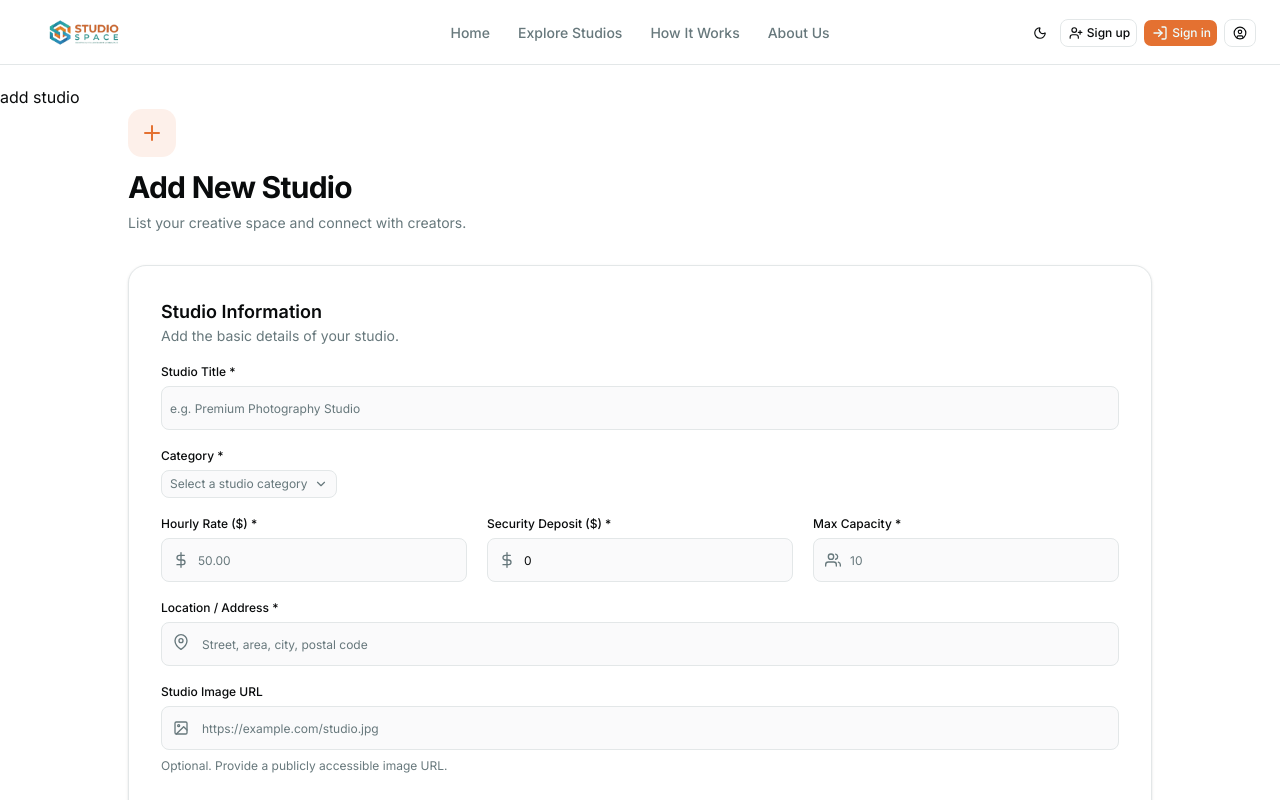
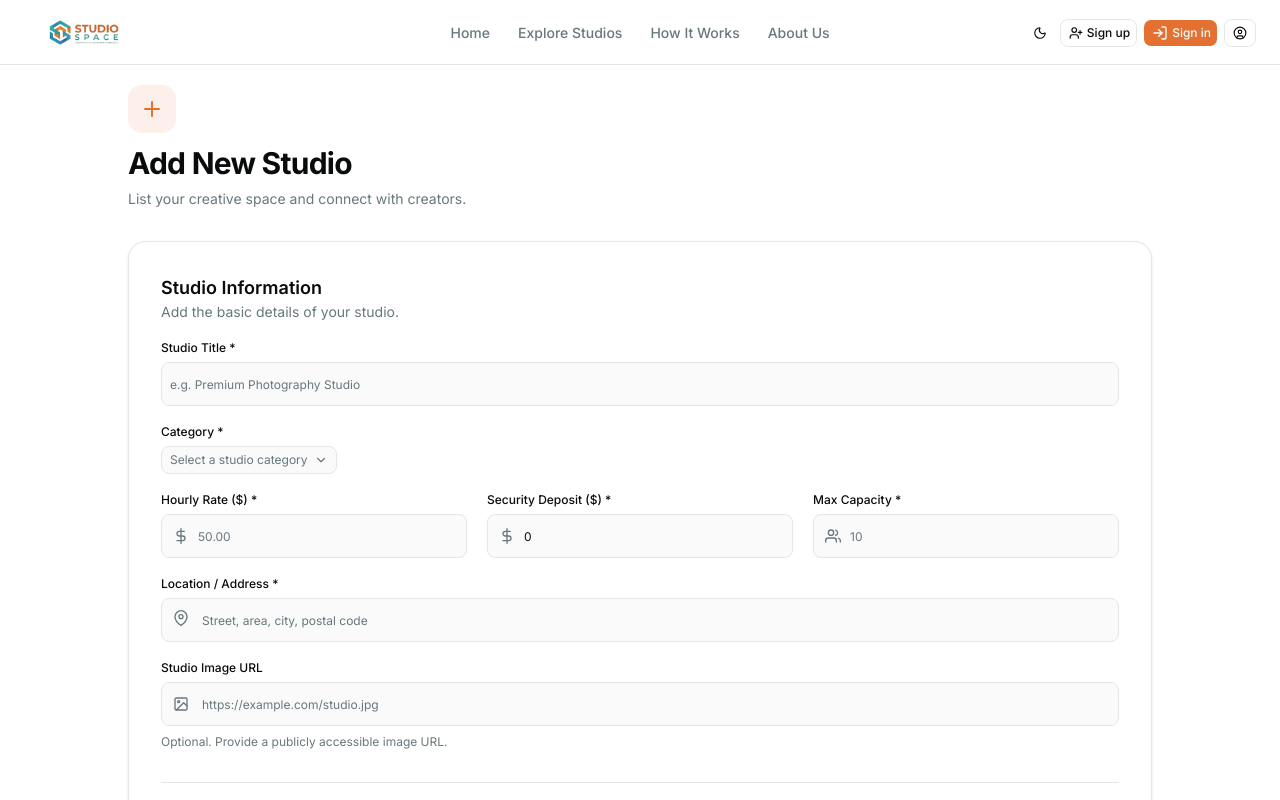
Before and after one commit to shakhawat06/studiospace-client, a Next.js app: page /add-studio in a window 1280 px wide. Shown: the top 800 px of the page. Built offline with nearby package versions, Linux system fonts and the light colour scheme.

Commit message:
update add-studio page

```diff
--- a/app/add-studio/page.tsx
+++ b/app/add-studio/page.tsx
@@ -8,8 +8,6 @@ const AddStudioPage = () => {
     }
   return (
     <div className='py-5'>
-      add studio
-
       <AddStudioForm user = {user}/>
     </div>
   )
```
